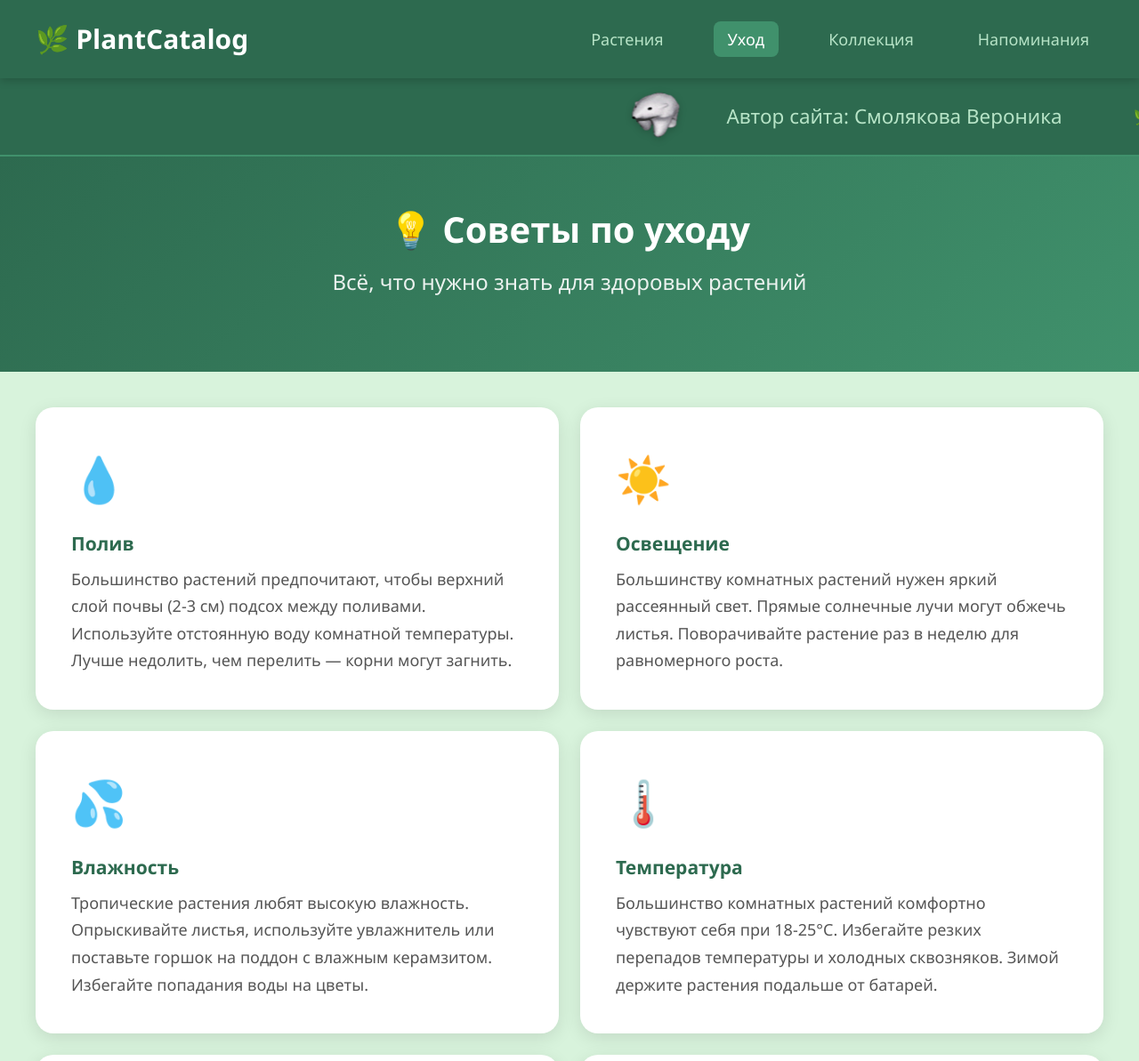
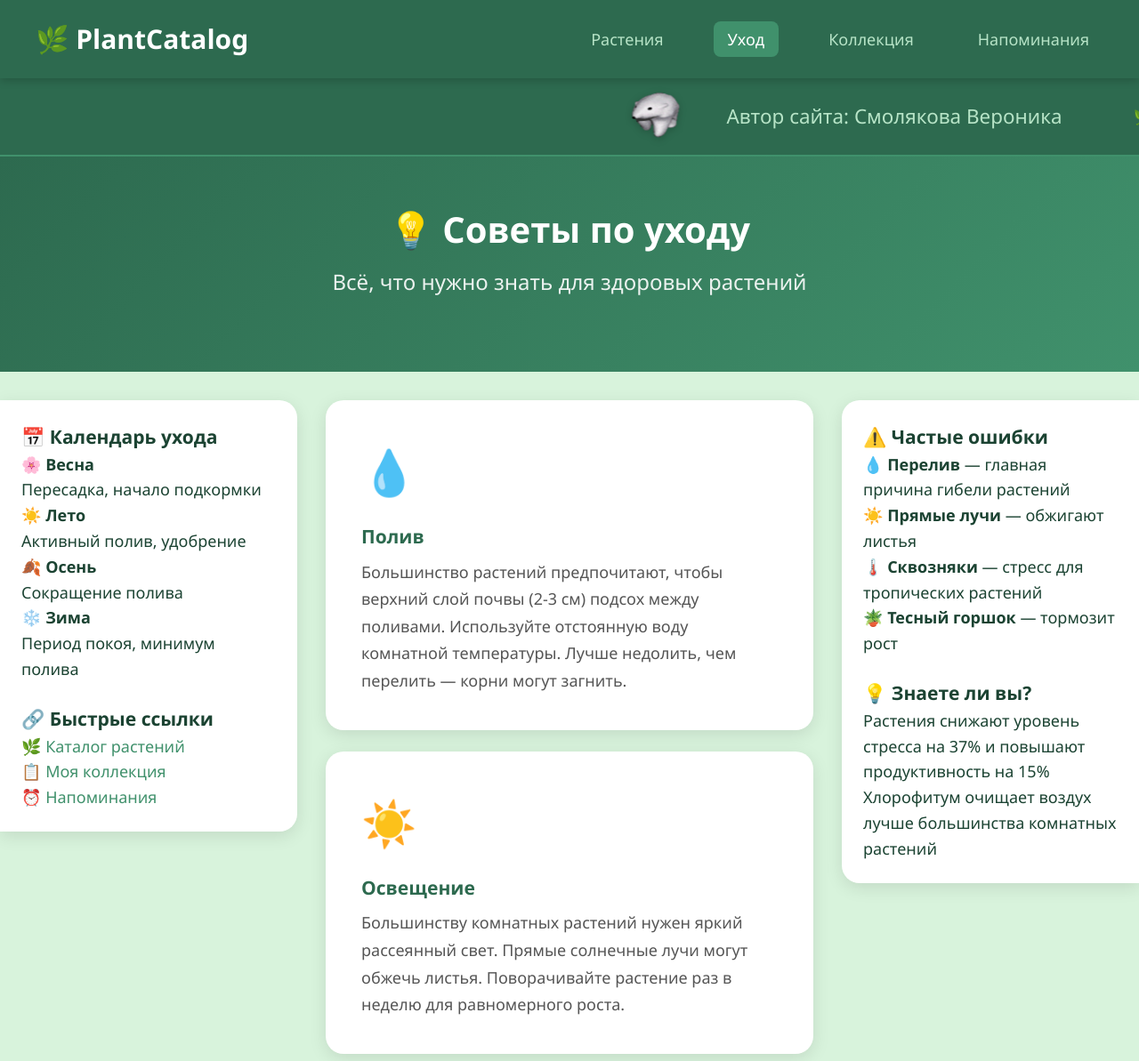
Before and after one commit to wdyw-o/plant_catalog, a plain HTML site: page care.html in a window 1280 px wide. Shown: the top 1193 px of the page at 89% size. Drawn offline with Linux system fonts and the light colour scheme.

Commit message:
Update care.html

```diff
--- a/care.html
+++ b/care.html
@@ -45,11 +45,49 @@
         <p>Всё, что нужно знать для здоровых растений</p>
     </header>
 
-    <main class="container">
-        <div class="care-grid" id="careGrid">
-            <!-- Заполняется через JS -->
+<main class="main-layout">
+    <!-- Левый сайдбар -->
+    <aside class="sidebar">
+        <h3>📅 Календарь ухода</h3>
+        <div class="sidebar-item">🌸 <strong>Весна</strong><br>Пересадка, начало подкормки</div>
+        <div class="sidebar-item">☀️ <strong>Лето</strong><br>Активный полив, удобрение</div>
+        <div class="sidebar-item">🍂 <strong>Осень</strong><br>Сокращение полива</div>
+        <div class="sidebar-item">❄️ <strong>Зима</strong><br>Период покоя, минимум полива</div>
+
+        <h3 style="margin-top:1.5rem;">🔗 Быстрые ссылки</h3>
+        <a href="index.html" class="sidebar-item" style="text-decoration:none;color:var(--green-mid);display:block;">
+            🌿 Каталог растений
+        </a>
+        <a href="collection.html" class="sidebar-item" style="text-decoration:none;color:var(--green-mid);display:block;">
+            📋 Моя коллекция
+        </a>
+        <a href="reminders.html" class="sidebar-item" style="text-decoration:none;color:var(--green-mid);display:block;">
+            ⏰ Напоминания
+        </a>
+    </aside>
+
+    <!-- Центральный контент -->
+    <div class="main-content">
+        <div class="care-grid" id="careGrid"></div>
+    </div>
+
+    <!-- Правый сайдбар -->
+    <aside class="sidebar">
+        <h3>⚠️ Частые ошибки</h3>
+        <div class="sidebar-item">💧 <strong>Перелив</strong> — главная причина гибели растений</div>
+        <div class="sidebar-item">☀️ <strong>Прямые лучи</strong> — обжигают листья</div>
+        <div class="sidebar-item">🌡️ <strong>Сквозняки</strong> — стресс для тропических растений</div>
+        <div class="sidebar-item">🪴 <strong>Тесный горшок</strong> — тормозит рост</div>
+
+        <h3 style="margin-top:1.5rem;">💡 Знаете ли вы?</h3>
+        <div class="sidebar-item">
+            Растения снижают уровень стресса на 37% и повышают продуктивность на 15%
         </div>
-    </main>
+        <div class="sidebar-item">
+            Хлорофитум очищает воздух лучше большинства комнатных растений
+        </div>
+    </aside>
+</main>
 
     <footer>
         <p>© 2026 PlantCatalog — Ваш зелёный помощник 🌱</p>
```
